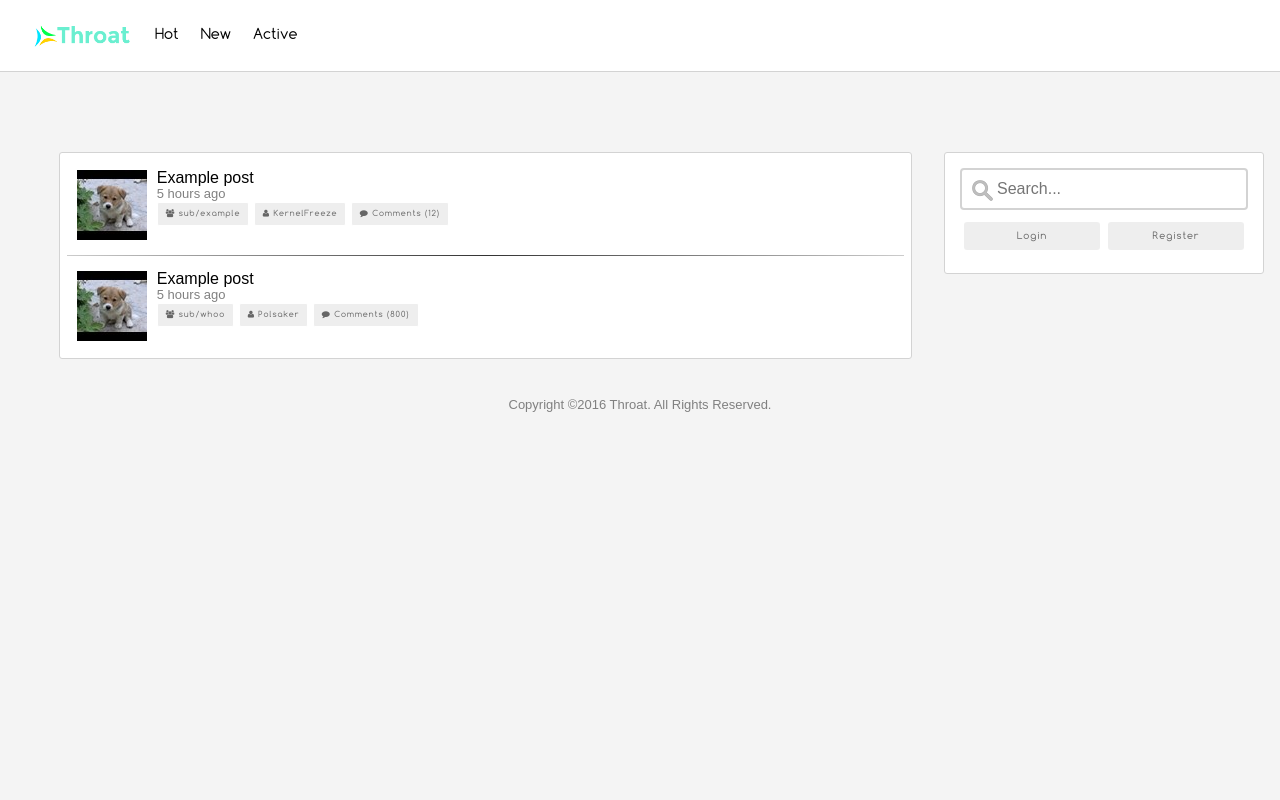
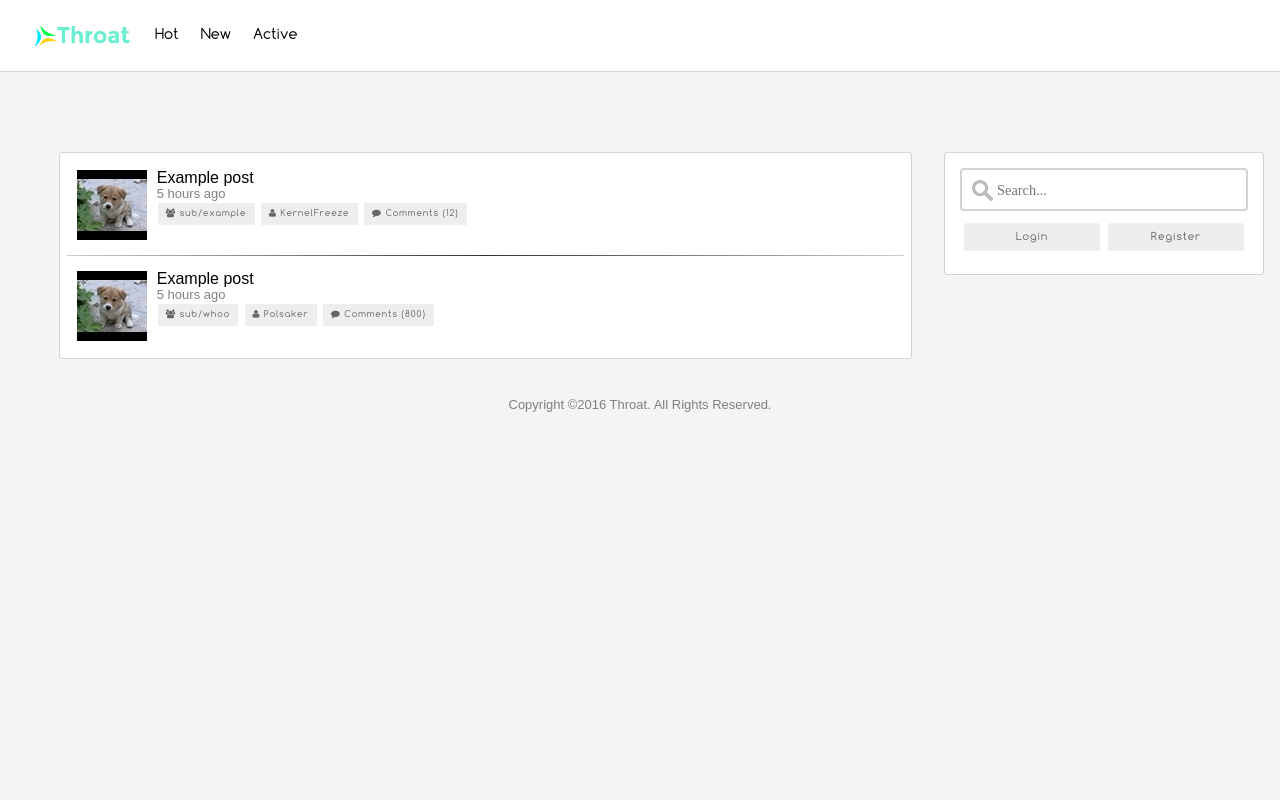
Before and after one commit to Phuks-co/throat, a Flask app: page / in a window 1280 px wide. Run offline with Flask 2, Linux system fonts and the light colour scheme.

Commit message:
Better styles of... everything

```diff
--- a/static/css/style.css
+++ b/static/css/style.css
@@ -317,7 +317,7 @@ header {
   border-bottom: solid 1px lightgray;
 }
 footer {
-  margin-top: 3em;
+  margin: 3em;
   background-color: transparent;
   color: gray;
   font-size: small;
@@ -340,7 +340,7 @@ body {
   margin: 0;
   height: 100%;
   width: 100%;
-  font-family: Arial, 'Helvetica Neue', Helvetica, sans-serif;
+  font-family: Arial, Helvetica, sans-serif;
 }
 main {
   background: white;
@@ -358,12 +358,13 @@ input[type=search] {
   box-sizing: border-box;
   border: 2px solid lightgray;
   border-radius: 4px;
-  font-size: 16px;
+  font-size: 0.9em;
+  font-family: Comfortaa;
   background-color: white;
   background-image: url('../img/searchicon.png');
   background-position: 10px 10px;
   background-repeat: no-repeat;
-  padding: 10px 15px 10px 35px;
+  padding: 12px 15px 10px 35px;
   -webkit-transition: width 0.4s ease-in-out;
   transition: width 0.4s ease-in-out;
 }
@@ -538,7 +539,7 @@ a.btn, button.btn {
   background-color: #eee;
   letter-spacing: 1px;
   font-size: 12px;
-  font-size: 0.6em;
+  font-size: 0.65em;
   padding: 6px 10px;
   border-radius: 5px;
   -moz-border-radius: 5px;
@@ -585,7 +586,7 @@ a.btn.btn-red:active {
 
 a.btn.small, button.btn.small {
   font-size: 9px;
-  font-size: 0.5em;
+  font-size: 0.55em;
   padding: 3px 8px;
   border-radius: 2px;
   border: solid white 1px;
@@ -636,6 +637,7 @@ a.btn.small, button.btn.small {
 .white-popup-block p {
   margin: 5px;
 }
+
 /* Alerts */
 
 .alert {
```
